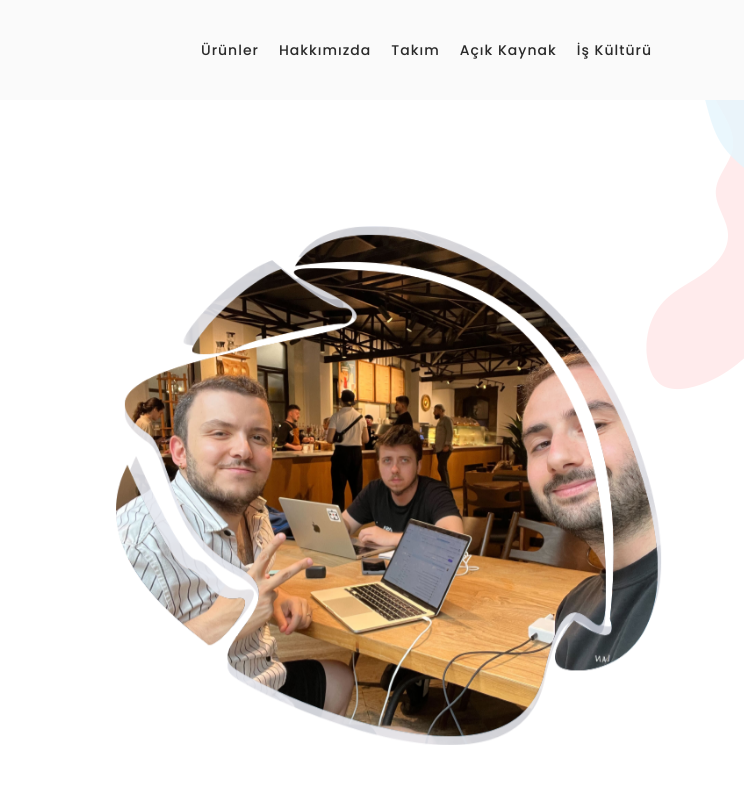
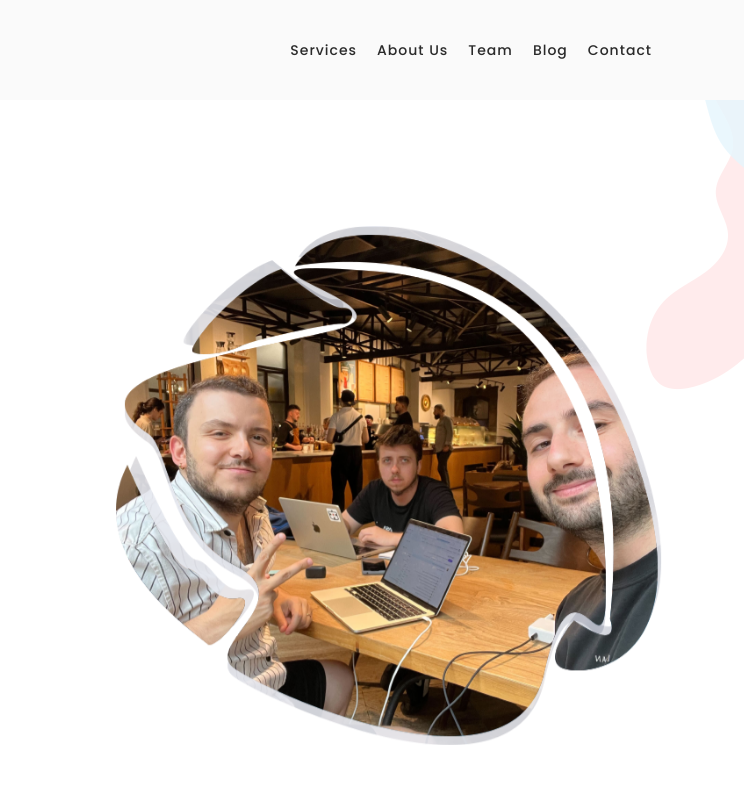
Before and after one commit to Ayca-Dem/PMTech.io, a plain HTML site: page index.html in a window 1280 px wide. Shown: the top 800 px of the page, 536-1280 px from the left. Drawn offline with Linux system fonts and the light colour scheme; animation ran at ten frames a second.

Commit message:
Update index.html

```diff
--- a/index.html
+++ b/index.html
@@ -56,13 +56,13 @@ https://templatemo.com/tm-562-space-dynamic
             </a>
             <!-- ***** Logo End ***** -->
             <!-- ***** Menu Start ***** -->
-              <ul class="nav">
+                <ul class="nav">
 
-              <li class="scroll-to-section"><a href="#about">Ürünler</a></li>
-              <li class="scroll-to-section"><a href="#services">Hakkımızda</a></li>
-              <li class="scroll-to-section"><a href="#portfolio">Takım</a></li>
-              <li class="scroll-to-section"><a href="#blog">Açık Kaynak</a></li>
-              <li class="scroll-to-section"><a href="#contact">İş Kültürü</a></li>
+              <li class="scroll-to-section"><a href="#about">Services</a></li>
+              <li class="scroll-to-section"><a href="#services">About Us</a></li>
+              <li class="scroll-to-section"><a href="#portfolio">Team</a></li>
+              <li class="scroll-to-section"><a href="#blog">Blog</a></li>
+              <li class="scroll-to-section"><a href="#contact">Contact</a></li>
 
             </ul>
             <a class='menu-trigger'>
```
